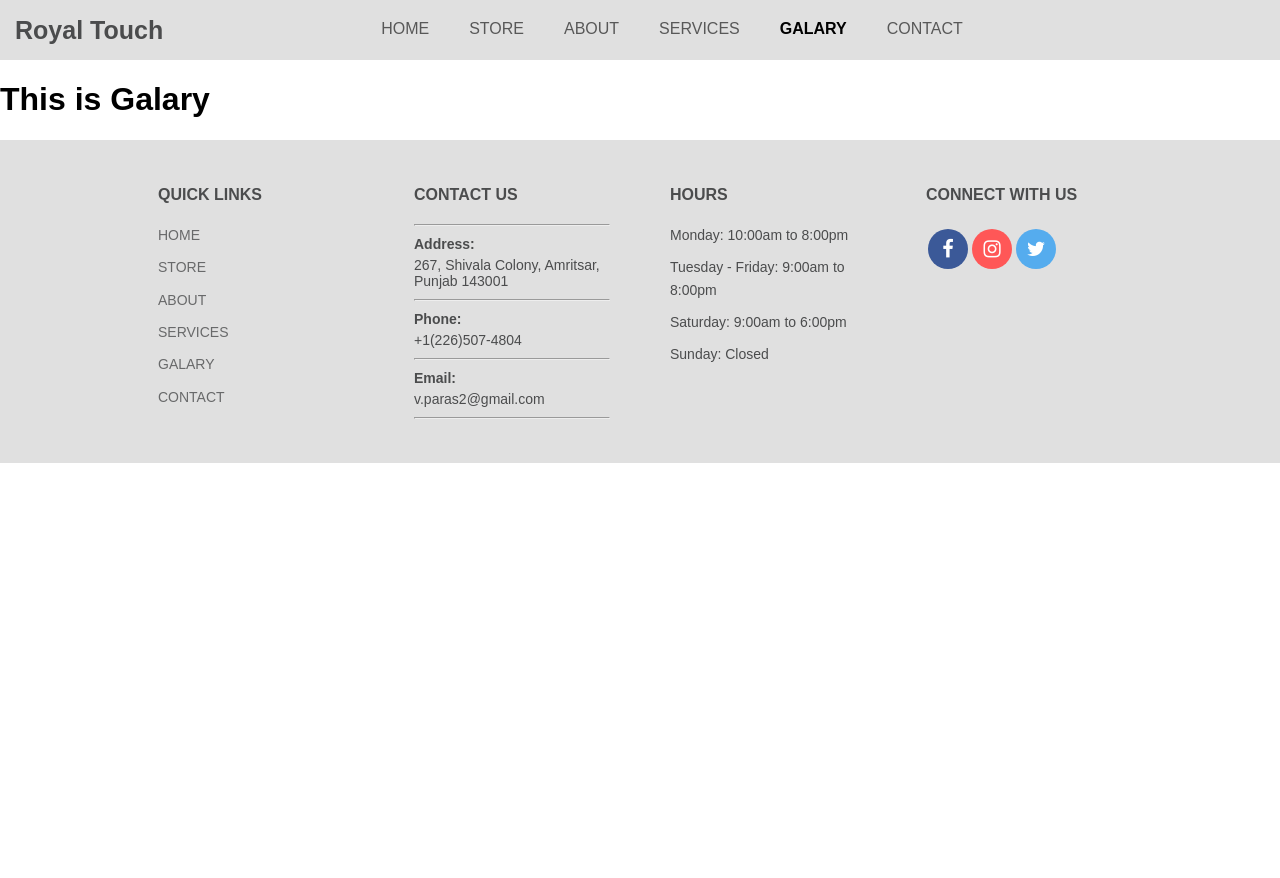
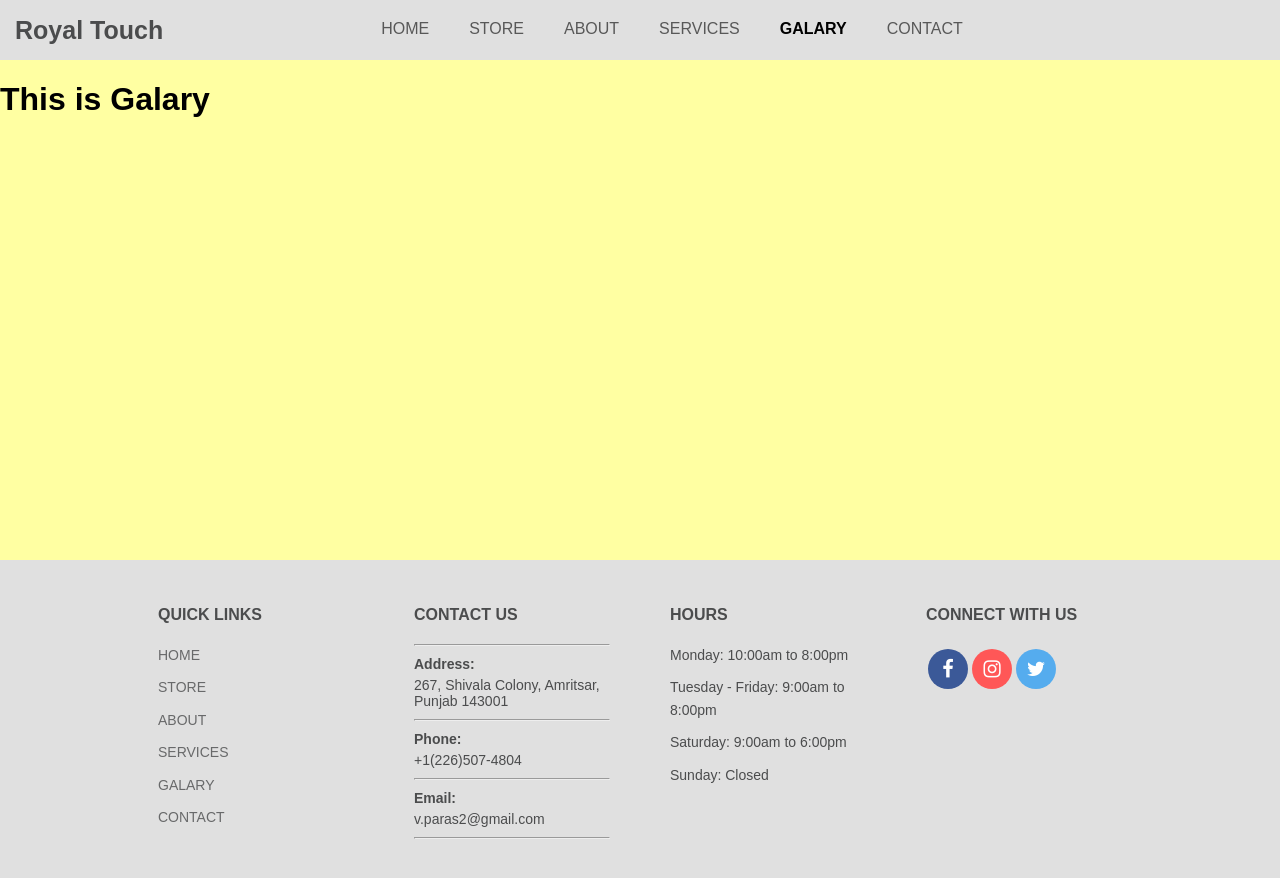
Before and after one commit to parasverma02/Royal-Touch, a React (Create React App) app: page /galary in a window 1280 px wide. Shown: the top 878 px of the page. Before the commit the page ends 800 px from the top, so only its background shows below. Built offline with nearby package versions, Linux system fonts and the light colour scheme.

Commit message:
Side Drawer changes

```diff
--- a/src/components/Galary/Galary.js
+++ b/src/components/Galary/Galary.js
@@ -1,5 +1,12 @@
 import React from 'react';
+import classes from './Galary.module.css';
+const galary = props => {
+    return(
+        <div className={classes.Galary}>
+            <h1>This is Galary</h1>
+        </div>
 
-const galary = props => (<h1>This is Galary</h1>)
+    )
+}
 
 export default galary
--- /dev/null
+++ b/src/components/Galary/Galary.module.css
@@ -0,0 +1,4 @@
+.Galary {
+    width: 100%;
+    height: 100%;
+}
--- a/src/components/Layout/Layout.module.css
+++ b/src/components/Layout/Layout.module.css
@@ -7,3 +7,10 @@
     flex: 1 0 auto; /* ?? */
     margin-top: 60px;
 }
+
+main {
+    width: 100%;
+    min-height: 500px;
+    display: flex;
+    background-color:rgb(255, 255, 162);
+}
--- a/src/components/Navigation/SideDrawer/SideDrawer.module.css
+++ b/src/components/Navigation/SideDrawer/SideDrawer.module.css
@@ -4,6 +4,7 @@
     top: 0;
     width: 250px;
     max-width: 60%;
+    min-width: 40%;
     height: 100%;
     background-color: rgb(182, 182, 182);
     padding: 15px;
```
Also changed, not shown: 1 other file (tests, documents, lock files or other folders).
